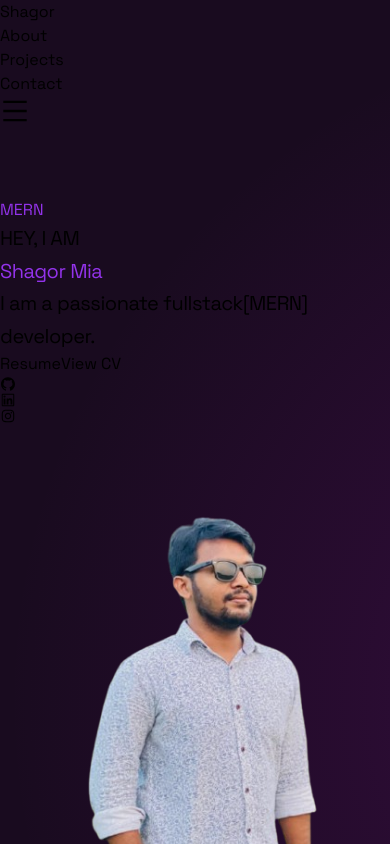
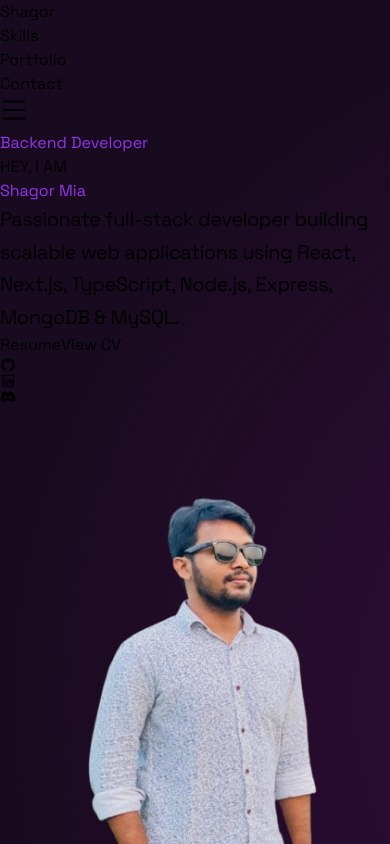
Before and after one commit to Shagor-Mia/Animated-Portfolio, a React (Vite) app: page / in a window 390 px wide. Shown: the top 844 px of the page. Built offline with nearby package versions, Linux system fonts and the light colour scheme.

Commit message:
make it responsive

```diff
--- a/src/App.jsx
+++ b/src/App.jsx
@@ -9,7 +9,7 @@ import Skills from "./components/Skills";
 
 export default function App() {
   return (
-    <>
+    <div className="overflow-x-hidden">
       <Navbar />
       <Hero />
       <Skills />
@@ -18,6 +18,6 @@ export default function App() {
       <Experience />
       <Contact />
       <Footer />
-    </>
+    </div>
   );
 }
--- a/src/components/Hero.jsx
+++ b/src/components/Hero.jsx
@@ -1,23 +1,15 @@
 import { useState, useEffect } from "react";
 import profilepic1 from "../assets/sg1.png";
-import profilepic2 from "../assets/sg2.png"; // Ensure this is a different image
+import profilepic2 from "../assets/sg2.png";
 import { TypeAnimation } from "react-type-animation";
 import ShinyEffect from "./ShinyEffect";
 import sagor from "../assets/sagor.pdf";
 import resume from "../assets/resume.pdf";
 
-import {
-  AiOutlineGithub,
-  AiOutlineInstagram,
-  AiOutlineLinkedin,
-} from "react-icons/ai";
-import {
-  DiCss3,
-  DiHtml5,
-  DiJavascript1,
-  DiNodejsSmall,
-  DiReact,
-} from "react-icons/di";
+import { AiOutlineGithub, AiOutlineLinkedin } from "react-icons/ai";
+import { DiJavascript1, DiNodejsSmall, DiReact } from "react-icons/di";
+import { SiTypescript, SiNextdotjs } from "react-icons/si";
+import { FaDiscord } from "react-icons/fa";
 import { motion } from "framer-motion";
 
 const photos = [profilepic1, profilepic2];
@@ -27,147 +19,131 @@ const Hero = () => {
 
   useEffect(() => {
     const interval = setInterval(() => {
-      setCurrentPhotoIndex((prevIndex) => (prevIndex + 1) % photos.length);
-    }, 2000); // Change photo every 2 seconds
-    return () => clearInterval(interval); // Cleanup interval on unmount
+      setCurrentPhotoIndex((prev) => (prev + 1) % photos.length);
+    }, 2000);
+    return () => clearInterval(interval);
   }, []);
 
   return (
-    <div className="mt-24 max-w-[1200px] mx-auto relative">
-      <div className="grid md:grid-cols-2 place-items-center gap-8">
+    <section className="relative mt-20">
+      <div className="max-w-7xl mx-auto px-4 sm:px-6 lg:px-8">
+        {/* HERO GRID */}
+        <div className="grid grid-cols-1 md:grid-cols-2 gap-12 items-center">
+          {/* LEFT CONTENT */}
           <motion.div
-          initial={{ opacity: 0, y: -50 }}
+            initial={{ opacity: 0, y: 30 }}
             whileInView={{ opacity: 1, y: 0 }}
             viewport={{ once: true }}
             transition={{ duration: 1 }}
           >
             <TypeAnimation
-            sequence={["Fullstack Dev", 1000, "MERN Stack", 1000]}
+              sequence={[
+                "Fullstack Developer",
+                1200,
+                "Frontend Developer",
+                1200,
+                "Backend Developer",
+                1200,
+              ]}
               speed={50}
               repeat={Infinity}
-            className="font-bold text-gray-400 text-xl md:text-5xl italic- mb-4"
+              className="text-gray-400 font-semibold text-lg sm:text-xl md:text-3xl mb-4"
             />
 
-          <motion.p
-            initial={{ opacity: 0 }}
-            whileInView={{ opacity: 1 }}
-            viewport={{ once: true }}
-            transition={{ duration: 1, delay: 0.5 }}
-            className="text-gray-200 md:text-7xl text-5xl tracking-tight mb-4"
-          >
+            <h1 className="text-gray-200 font-bold leading-tight text-4xl sm:text-5xl md:text-6xl lg:text-7xl mb-6">
               HEY, I AM <br />
               <span className="text-purple-500">Shagor Mia</span>
-          </motion.p>
+            </h1>
 
-          <motion.p
-            initial={{ opacity: 0 }}
-            whileInView={{ opacity: 1 }}
-            viewport={{ once: true }}
-            transition={{ duration: 1, delay: 1 }}
-            className="text-gray-300 max-w-[300px] md:max-w-[500px] md:text-2xl text-lg mb-6"
-          >
-            I am a passionate fullstack[MERN] developer.
-          </motion.p>
+            <p className="text-gray-300 text-base sm:text-lg md:text-xl max-w-xl mb-8">
+              Passionate full-stack developer building scalable web applications
+              using React, Next.js, TypeScript, Node.js, Express, MongoDB &
+              MySQL.
+            </p>
 
-          <motion.div
-            initial={{ opacity: 0, y: 50 }}
-            whileInView={{ opacity: 1, y: 0 }}
-            viewport={{ once: true }}
-            transition={{ duration: 1, delay: 1.5 }}
-            className="flex flex-row items-center gap-6 my-4 md:mb-0"
-          >
+            {/* CTA BUTTONS */}
+            <div className="flex flex-col sm:flex-row gap-4 sm:gap-6 mb-8">
+              {[
+                { label: "Resume", file: resume },
+                { label: "View CV", file: sagor },
+              ].map((item) => (
                 <motion.a
-              whileHover={{
-                scale: 1.05,
-                boxShadow: "0px 0px 8px rgba(0, 0, 0, 0.3)",
-              }}
-              className="z-10 cursor-pointer font-bold text-gray-200 md:w-auto p-4 border
-             border-purple-400 rounded-xl"
-              href={resume}
+                  key={item.label}
+                  whileHover={{ scale: 1.05 }}
+                  href={item.file}
                   target="_blank"
                   rel="noopener noreferrer"
-              type="application/pdf"
+                  className="text-center font-semibold text-gray-200 px-6 py-3 border border-purple-400 rounded-xl hover:bg-purple-400/10 transition"
                 >
-              Resume
+                  {item.label}
                 </motion.a>
-            <motion.a
-              whileHover={{
-                scale: 1.05,
-                boxShadow: "0px 0px 8px rgba(0, 0, 0, 0.3)",
-              }}
-              className="z-10 cursor-pointer font-bold text-gray-200 md:w-auto p-4 border
-             border-purple-400 rounded-xl"
-              href={sagor}
-              target="_blank"
-              rel="noopener noreferrer"
-              type="application/pdf"
-            >
-              View CV
-            </motion.a>
+              ))}
+            </div>
 
-            <div className="flex gap-6 flex-row text-4xl md:text-6xl text-purple-400 z-20">
+            {/* SOCIAL ICONS */}
+            <div className="flex gap-6 text-3xl sm:text-4xl md:text-5xl text-purple-400">
               <motion.a
                 whileHover={{ scale: 1.2 }}
                 href="https://github.com/Shagor-Mia"
                 target="_blank"
-                rel="noopener noreferrer"
               >
                 <AiOutlineGithub />
               </motion.a>
-
               <motion.a
                 whileHover={{ scale: 1.2 }}
                 href="https://www.linkedin.com/in/md-shagor-a99232266/"
                 target="_blank"
-                rel="noopener noreferrer"
               >
                 <AiOutlineLinkedin />
               </motion.a>
-
               <motion.a
                 whileHover={{ scale: 1.2 }}
-                href="https://www.instagram.com/md.sagor.549668/"
+                href="https://discord.com/users/1084476457742512138"
                 target="_blank"
-                rel="noopener noreferrer"
               >
-                <AiOutlineInstagram />
+                <FaDiscord />
               </motion.a>
             </div>
           </motion.div>
-        </motion.div>
 
-        <motion.div className="w-[300px] md:w-[300px] h-[300px] md:h-[300px] rounded-full overflow-hidden relative">
+          {/* RIGHT IMAGE */}
+          <motion.div className="mx-auto w-56 h-56 sm:w-64 sm:h-64 md:w-72 md:h-72 lg:w-80 lg:h-80 rounded-full overflow-hidden">
             <motion.img
               key={currentPhotoIndex}
               src={photos[currentPhotoIndex]}
               className="w-full h-full object-cover"
               initial={{ opacity: 0 }}
               animate={{ opacity: 1 }}
-            exit={{ opacity: 0 }}
               transition={{ duration: 1 }}
             />
           </motion.div>
         </div>
-
+        {/* TECH STACK */}
         <motion.div
           initial={{ opacity: 0 }}
           whileInView={{ opacity: 1 }}
           viewport={{ once: true }}
-        transition={{ duration: 1, delay: 2 }}
-        className="flex flex-row text-7xl px-12 md:px-0 w-full justify-center items-center py-24"
+          transition={{ duration: 1 }}
+          className="mt-24 flex flex-col items-center"
         >
-        <p className="text-gray-200 mr-6">My Tech Stack</p>
-        <DiHtml5 className="text-orange-600 mx-2" />
-        <DiCss3 className="text-blue-600 mx-2" />
-        <DiJavascript1 className="text-yellow-500 mx-2" />
-        <DiReact className="text-blue-500 mx-2" />
-        <DiNodejsSmall className="text-green-500 mx-2" />
+          <h2 className="text-gray-200 text-3xl sm:text-4xl md:text-5xl mb-8">
+            My Tech Stack
+          </h2>
+
+          <div className="flex flex-wrap justify-center gap-6 text-5xl sm:text-6xl">
+            <DiJavascript1 className="text-yellow-500" />
+            <SiTypescript className="text-blue-500" />
+            <SiNextdotjs className="text-white" />
+            <DiReact className="text-blue-500" />
+            <DiNodejsSmall className="text-green-500" />
+          </div>
         </motion.div>
-
-      <div className="absolute inset-0 hidden md:block">
+        {/* SHINY EFFECT (DESKTOP ONLY) */}
+        <div className="hidden md:block absolute inset-0 pointer-events-none">
           <ShinyEffect left={0} top={0} size={1400} />
+        </div>{" "}
       </div>
-    </div>
+    </section>
   );
 };
 
--- a/src/components/Navbar.jsx
+++ b/src/components/Navbar.jsx
@@ -1,110 +1,69 @@
 import React, { useState } from "react";
 import { AiOutlineMenu, AiOutlineClose } from "react-icons/ai";
 import { Link } from "react-scroll";
-import { motion } from "framer-motion";
+import { motion, AnimatePresence } from "framer-motion";
 
 const Navbar = () => {
   const [nav, setNav] = useState(false);
 
-  const toggleNav = () => {
-    setNav(!nav);
-  };
+  return (
+    <header className="fixed top-0 left-0 w-full z-50 bg-black/60 backdrop-blur-md">
+      {/* CONTAINER */}
+      <div className="max-w-7xl mx-auto px-4 sm:px-6 lg:px-8">
+        <div className="flex items-center justify-between h-16 sm:h-20 text-gray-200">
+          {/* LOGO */}
+          <a href="#" className="text-xl sm:text-2xl font-bold">
+            Shagor
+          </a>
 
-  const closeNav = () => {
-    setNav(false);
-  };
+          {/* DESKTOP MENU */}
+          <ul className="hidden md:flex items-center gap-8 lg:gap-12 text-lg">
+            {["skills", "portfolio", "contact"].map((item) => (
+              <li
+                key={item}
+                className="cursor-pointer hover:text-purple-400 transition"
+              >
+                <Link to={item} smooth offset={-80} duration={500}>
+                  {item.charAt(0).toUpperCase() + item.slice(1)}
+                </Link>
+              </li>
+            ))}
+          </ul>
 
-  const menuVariants = {
-    open: {
-      x: 0,
-      transition: {
-        stiffness: 20,
-        damping: 15,
-      },
-    },
-    closed: {
-      x: "-100%",
-      transition: {
-        stiffness: 20,
-        damping: 15,
-      },
-    },
-  };
+          {/* MOBILE TOGGLE */}
+          <button
+            onClick={() => setNav(!nav)}
+            className="md:hidden z-50 text-gray-200"
+            aria-label="Toggle Menu"
+          >
+            {nav ? <AiOutlineClose size={28} /> : <AiOutlineMenu size={28} />}
+          </button>
+        </div>
+      </div>
 
-  return (
-    <div className="fixed top-0 left-0 w-full bg-opacity-70 backdrop-blur-md z-50">
-      <div
-        className="max-w-[1300px] mx-auto  flex justify-between text-gray-200
-        text-xl items-center px-12 h-20"
-      >
-        <a href="#">Shagor</a>
-
-        <ul className="hidden md:flex gap-12 z-10 cursor-pointer">
-          <li>
-            <Link to="skills" smooth={true} offset={50} duration={500}>
-              About
-            </Link>
-          </li>
-          <li>
-            <Link to="portfolio" smooth={true} offset={50} duration={500}>
-              Projects
-            </Link>
-          </li>
-          <li>
-            <Link to="contact" smooth={true} offset={50} duration={500}>
-              Contact
-            </Link>
-          </li>
-        </ul>
-
-        <div onClick={toggleNav} className="md:hidden z-50 text-gray-200">
-          {nav ? <AiOutlineClose size={30} /> : <AiOutlineMenu size={30} />}
-        </div>
-
-        <motion.div
-          initial={false}
-          animate={nav ? "open" : "closed"}
-          variants={menuVariants}
-          className="fixed left-0 top-0 w-full min-h-screen bg-gray-900 z-40"
-        >
-          <ul className="font-semibold text-4xl space-y-8 mt-24 text-center">
-            <li>
-              <Link
-                to="skills"
-                onClick={closeNav}
-                smooth={true}
-                offset={50}
-                duration={500}
-              >
-                About
-              </Link>
-            </li>
-            <li>
-              <Link
-                to="portfolio"
-                onClick={closeNav}
-                smooth={true}
-                offset={50}
-                duration={500}
-              >
-                Portfolio
-              </Link>
-            </li>
-            <li>
-              <Link
-                to="contact"
-                onClick={closeNav}
-                smooth={true}
-                offset={50}
-                duration={500}
-              >
-                Contact
-              </Link>
-            </li>
-          </ul>
-        </motion.div>
-      </div>
-    </div>
+      {/* MOBILE DROPDOWN */}
+      <AnimatePresence>
+        {nav && (
+          <motion.div
+            initial={{ opacity: 0, y: -20 }}
+            animate={{ opacity: 1, y: 0 }}
+            exit={{ opacity: 0, y: -20 }}
+            transition={{ duration: 0.25 }}
+            className="md:hidden bg-[#190b1f] border-t border-purple-600/30"
+          >
+            <ul className="flex flex-col items-center gap-6 py-6 text-lg font-medium text-gray-100">
+              {["skills", "portfolio", "contact"].map((item) => (
+                <li key={item} onClick={() => setNav(false)}>
+                  <Link to={item} smooth offset={-80} duration={500}>
+                    {item.charAt(0).toUpperCase() + item.slice(1)}
+                  </Link>
+                </li>
+              ))}
+            </ul>
+          </motion.div>
+        )}
+      </AnimatePresence>
+    </header>
   );
 };
 
--- a/src/components/Portfolio.jsx
+++ b/src/components/Portfolio.jsx
@@ -1,8 +1,5 @@
 import doctors from "../assets/doctors.png";
 import school from "../assets/school.png";
-// import chatapp from "../assets/chatApp.png";
-// import ecommerce from "../assets/ecommerce.png";
-// import myportfolio from "../assets/myportfolio.png";
 import app from "../assets/app.png";
 import homehero from "../assets/homehero.png";
 import pet from "../assets/pet.png";
@@ -15,9 +12,9 @@ import Reveal from "./Reveal";
 const projects = [
   {
     img: ticket,
-    title: "TicketTime - Online Ticket Booking Platform (MERN stack)",
+    title: "TicketTime – Online Ticket Booking Platform (MERN)",
     description:
-      "An online ticket booking project With MERN stack. here you can book your online(bus,train,plane etc) ticket to your desire destination. admin , vendor ,user are separate usecase. for payment integration we use Stripe payment. here uses react, swiper.js, framer motion,firebase authentication, react Map(react leaflet), firebase, JWT, node js, express js, mongodb atlas, stripe payment gateway. hosting in firebase(frontend) and vercel(backend). ##credentials for admin:safwanjarir07@gmail.com,vendor:sagor4@gmail.com, user:safwanjarir07@gmail.com, Password for all:Aa@123",
+      "Online ticket booking system (bus, train, plane). Role-based access (admin, vendor, user), Stripe payments, maps, authentication, JWT, MongoDB, Firebase & Vercel.",
     links: {
       site: "https://ticket-time-dcb40.web.app/",
       github: "https://github.com/Shagor-Mia/TicketTime-client",
@@ -25,9 +22,9 @@ const projects = [
   },
   {
     img: zapshift,
-    title: "ZapShift-A pickup courier Service- (MERN fullstack)",
+    title: "ZapShift – Pickup Courier Service (MERN)",
     description:
-      "A courier service project With MERN stack. here you can pass your delivery from your to your destination. admin , rider ,user are separate usecase. for payment integration we use Stripe payment. here uses react, swiper.js, react Map(react leaflet), firebase, node js, express js, mongodb atlas, stripe payment gateway. hosting in firebase and vercel(backend). ##credentials for admin:sami1@gmail.com,rider:samim@gmail.com, user:alamin@gmail.com, Password forall:Aa@123",
+      "Courier service platform with admin, rider & user roles. Stripe payments, maps, Firebase auth, Node.js backend & MongoDB.",
     links: {
       site: "https://final-project-zipshift-curier.web.app/",
       github: "https://github.com/Shagor-Mia/11ZapShift-Courier-service",
@@ -35,9 +32,9 @@ const projects = [
   },
   {
     img: homehero,
-    title: "Home Hero-A local service finder - (MERN fullstack)",
+    title: "Home Hero – Local Service Finder",
     description:
-      "react,firebase athentication ,JWT, daisyUI etc. the project is about daily home service. such as electrical , plumber, decoration, home-renovation etc",
+      "Daily home services platform (electrician, plumber, renovation). Built with React, Firebase, JWT & DaisyUI.",
     links: {
       site: "https://hero-home-service10.web.app/",
       github: "https://github.com/Shagor-Mia/client-side-home-service10",
@@ -45,9 +42,9 @@ const projects = [
   },
   {
     img: pet,
-    title: "WarmPaws – Pet Care in Winter- (Frontend Projects)",
+    title: "WarmPaws – Pet Care in Winter",
     description:
-      "pet care centre in winter. react,js firebase authentication,framer motion etc used for this project 'WarmPaws – Pet Care in Winter'. here this project done by react js, firebase, JSON contextAPI ",
+      "Pet care website built with React, Firebase authentication, Context API & Framer Motion.",
     links: {
       site: "https://sagor-paw-cares.netlify.app/",
       github: "https://github.com/Shagor-Mia/PetCare-WarmPaws",
@@ -55,9 +52,9 @@ const projects = [
   },
   {
     img: app,
-    title: "Quick Store-An App Gallery - (Frontend Projects)",
+    title: "Quick Store – App Gallery",
     description:
-      "it is prototype of app store like play store. React, react router, daisyUI, recharts, loading spinner, search, sort by etc.",
+      "Prototype of an app store with search, sort, charts & routing using React & DaisyUI.",
     links: {
       site: "https://quicktoapp.netlify.app/",
       github: "https://github.com/Shagor-Mia/Assignment8",
@@ -65,9 +62,9 @@ const projects = [
   },
   {
     img: school,
-    title: "Next Js School Management Dashboard- (Frontend Projects)",
+    title: "Next.js School Management Dashboard",
     description:
-      "How to manage a school smartly are designed in this project. Where Admin,Teacher, Student has different role for entering. Where has menu item such as teacher, students, parents ,events, exam etc you will be found.Next js,Typescript, React js, react-form-hook, zod validation etc are being used in this UI design ",
+      "Role-based dashboard for admin, teachers & students. Built with Next.js, TypeScript, React Hook Form & Zod.",
     links: {
       site: "https://school-management-dasboard-ui.netlify.app/",
       github: "https://github.com/Shagor-Mia/school_management_dashboard_UI",
@@ -75,93 +72,64 @@ const projects = [
   },
   {
     img: doctors,
-    title: "Doctors AppionmentApp",
+    title: "Doctor Appointment Application (MERN)",
     description:
-      "Doctor Appointment App using MERN Stack. Where Admin dashboard for management and front view for patients.Where patient can get appointment ,send message ,find list of doctors etc. All patients activity or  doctors activity can be managed in the admin panel.",
+      "Doctor appointment system with admin panel, patient booking & doctor management.",
     links: {
       site: "https://doctor-appiontment.netlify.app/",
       github:
         "https://github.com/Shagor-Mia/Doctor-s-appointment-in-a-hospital-web-application",
     },
   },
-  // {
-  //   img: chatapp,
-  //   title: "MERN chatApp",
-  //   description:
-  //     "A fullstack  chat application built with React js,Tailwind CSS,Node.js and Express js, Socket.io and MongoDB atlas. Where multiple peaple can communicate each other in real time. Anyone can see who is online or offline",
-  //   links: {
-  //     site: "",
-  //     github: "https://github.com/Shagor-Mia/ChatApp",
-  //   },
-  // },
-  // {
-  //   img: ecommerce,
-  //   title: "MERN E-commerce",
-  //   description:
-  //     "A responsive e-commerce platform with various features. Where frontend is build with React js, Redux-toolkit, ailwind CSS, shadcn UI and backend is build with Node js, Express js, MongoDB Atlas and SSLCommerz Payment gateway. Where frontview for customer and dashboard for admin.",
-  //   links: {
-  //     site: "",
-  //     github: "https://github.com/Shagor-Mia/E-Commerce",
-  //   },
-  // },
-  // {
-  //   img: myportfolio,
-  //   title: "Dynamic Portfolio",
-  //   description:
-  //     "A dynamic portfolio using React js, Redux-toolkit,Tailwind CSS,shadcn UI, Node js, Express js, MongoDB. It Has portfolio part for everyone and dashboard for me, where i can manage my portfolio dynamically.",
-  //   links: {
-  //     site: "",
-  //     github: "https://github.com/Shagor-Mia/Portfolio",
-  //   },
-  // },
-  // {
-  //   img: project6,
-  //   title: "Project #5",
-  //   description:
-  //     "A data visualization project using D3.js and other libraries.",
-  //   links: {
-  //     site: "#",
-  //     github: "#",
-  //   },
-  // },
 ];
 
 const Portfolio = () => {
   return (
-    <div className="max-w-[1000px] mx-auto p-6 md:my-20" id="portfolio">
-      <h2 className="text-4xl font-bold text-gray-200 mb-8">Projects</h2>
+    <section id="portfolio" className="mt-20">
+      <div className="max-w-7xl mx-auto px-4 sm:px-6 lg:px-8">
+        <h2 className="text-3xl sm:text-4xl font-bold text-gray-200 mb-12">
+          Projects
+        </h2>
+
+        <div className="space-y-20">
           {projects.map((project, index) => (
             <Reveal key={index}>
               <div
-            key={index}
-            className={`flex flex-col md:flex-row ${
-              index % 2 !== 0 ? "md:flex-row-reverse" : ""
-            } mb-12`}
+                className={`flex flex-col lg:flex-row items-center gap-8 ${
+                  index % 2 !== 0 ? "lg:flex-row-reverse" : ""
+                }`}
               >
-            <div className="w-full md:w-1/2 p-4">
+                {/* IMAGE */}
+                <div className="w-full lg:w-1/2">
                   <img
                     src={project.img}
                     alt={project.title}
-                className="w-full h-full object-cover rounded-lg shadow-lg"
+                    className="w-full rounded-xl shadow-lg object-cover"
                   />
                 </div>
-            <div className="w-full md:w-1/2 p-4 flex flex-col justify-center">
-              <h3 className="text-2xl font-semibold text-gray-200 mb-4">
+
+                {/* CONTENT */}
+                <div className="w-full lg:w-1/2">
+                  <h3 className="text-xl sm:text-2xl font-semibold text-gray-200 mb-4">
                     {project.title}
                   </h3>
-              <p className="text-gray-300 mb-4">{project.description}</p>
-              <div className="flex space-x-4">
+
+                  <p className="text-gray-300 text-base sm:text-lg mb-6">
+                    {project.description}
+                  </p>
+
+                  <div className="flex flex-wrap gap-4">
                     {project.links.site ? (
                       <a
                         href={project.links.site}
                         target="_blank"
                         rel="noopener noreferrer"
-                    className="px-4 py-2 bg-slate-600 text-gray-200 rounded-lg hover:bg-slate-700 transition duration-300"
+                        className="px-5 py-2 rounded-lg bg-purple-600 text-white hover:bg-purple-700 transition"
                       >
                         View Site
                       </a>
                     ) : (
-                  <span className="px-4 py-2 bg-gray-500 text-gray-300 rounded-lg cursor-not-allowed">
+                      <span className="px-5 py-2 rounded-lg bg-gray-600 text-gray-300 cursor-not-allowed">
                         Not Deployed
                       </span>
                     )}
@@ -170,10 +138,9 @@ const Portfolio = () => {
                       href={project.links.github}
                       target="_blank"
                       rel="noopener noreferrer"
-                  className="px-4 py-2 bg-slate-600 text-gray-200 rounded-lg hover:bg-slate-700
-                                        transition duration-300"
+                      className="flex items-center justify-center px-5 py-2 rounded-lg bg-gray-700 text-gray-200 hover:bg-gray-800 transition"
                     >
-                  <AiOutlineGithub />
+                      <AiOutlineGithub size={22} />
                     </a>
                   </div>
                 </div>
@@ -181,6 +148,8 @@ const Portfolio = () => {
             </Reveal>
           ))}
         </div>
+      </div>
+    </section>
   );
 };
 
--- a/src/components/Skills.jsx
+++ b/src/components/Skills.jsx
@@ -81,7 +81,7 @@ const skills = [
 const Skills = () => {
   return (
     <div
-      className="max-w-[650px] mx-auto flex flex-col justify-center px-4 text-gray-200 pb-8 md:py-12"
+      className="max-w-[650px] mx-auto flex flex-col mt-20  justify-center px-4 text-gray-200 pb-8 md:py-12"
       id="skills"
     >
       <Reveal>
```
Also changed, not shown: src/components/Contact.jsx (+16 -51 lines), src/components/Footer.jsx (+14 -5 lines), src/index.css (+5 -6 lines). Lines whose indentation alone changed are shown as unchanged.
